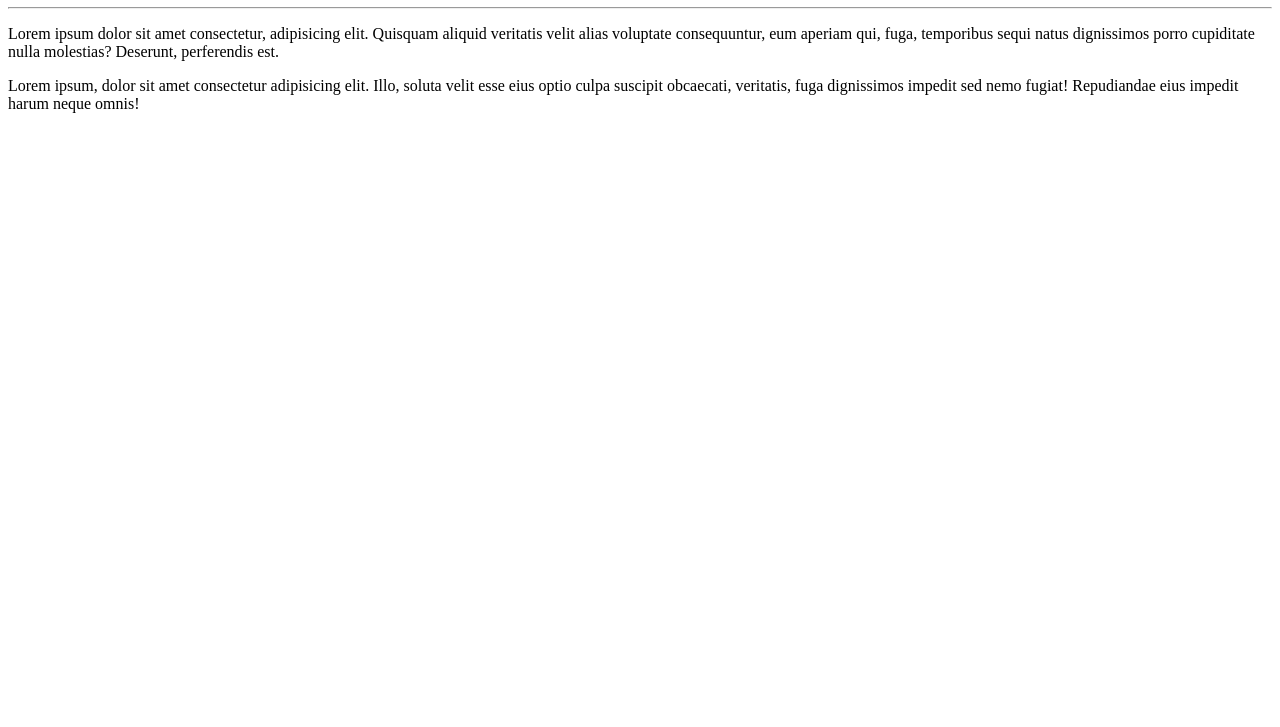
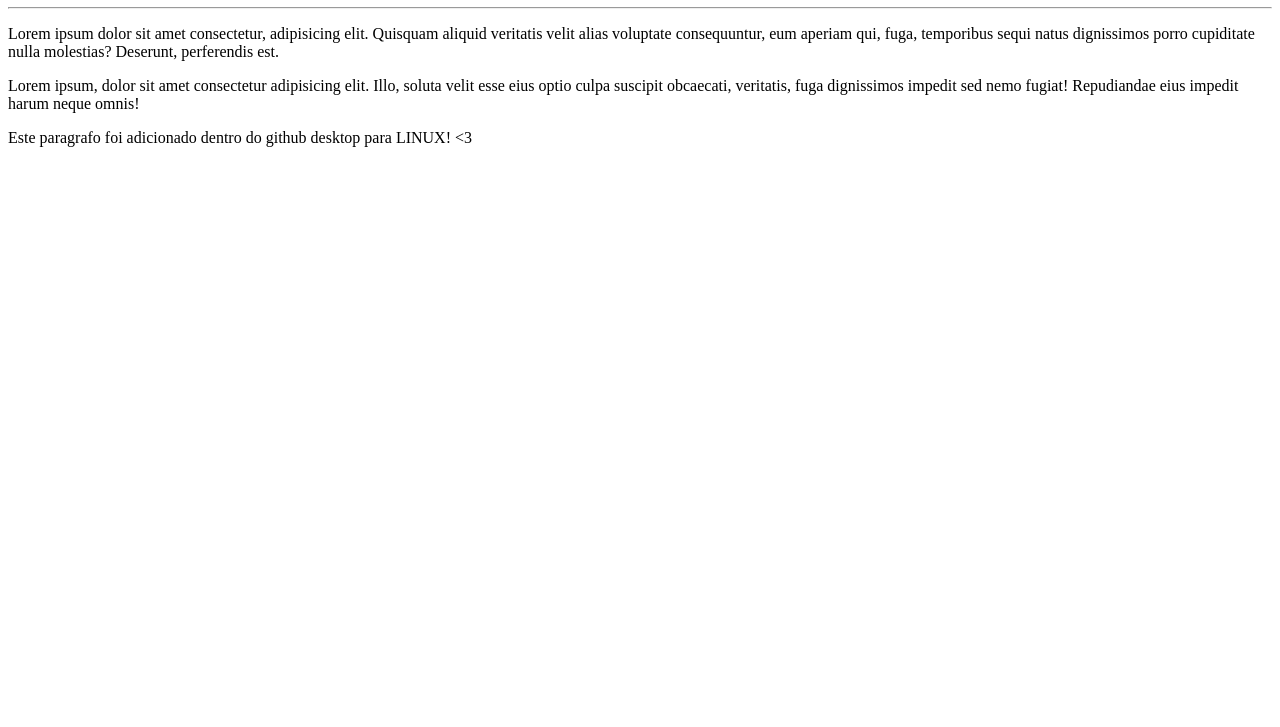
Before and after one commit to FilipeWisdom/Ola-Mundo, a plain HTML site: page SITE-EXEMPLO/index.html in a window 1280 px wide. Shown: the part 73-800 px from the top of the page. Drawn offline with Linux system fonts and the light colour scheme.

Commit message:
mudei o arquivo index

```diff
--- a/SITE-EXEMPLO/index.html
+++ b/SITE-EXEMPLO/index.html
@@ -10,5 +10,6 @@
     <hr>
     <p>Lorem ipsum dolor sit amet consectetur, adipisicing elit. Quisquam aliquid veritatis velit alias voluptate consequuntur, eum aperiam qui, fuga, temporibus sequi natus dignissimos porro cupiditate nulla molestias? Deserunt, perferendis est.</p>
     <p>Lorem ipsum, dolor sit amet consectetur adipisicing elit. Illo, soluta velit esse eius optio culpa suscipit obcaecati, veritatis, fuga dignissimos impedit sed nemo fugiat! Repudiandae eius impedit harum neque omnis!</p>
+    <p> Este paragrafo foi adicionado dentro do github desktop para LINUX! &lt;3 </p>
 </body>
 </html>
```
